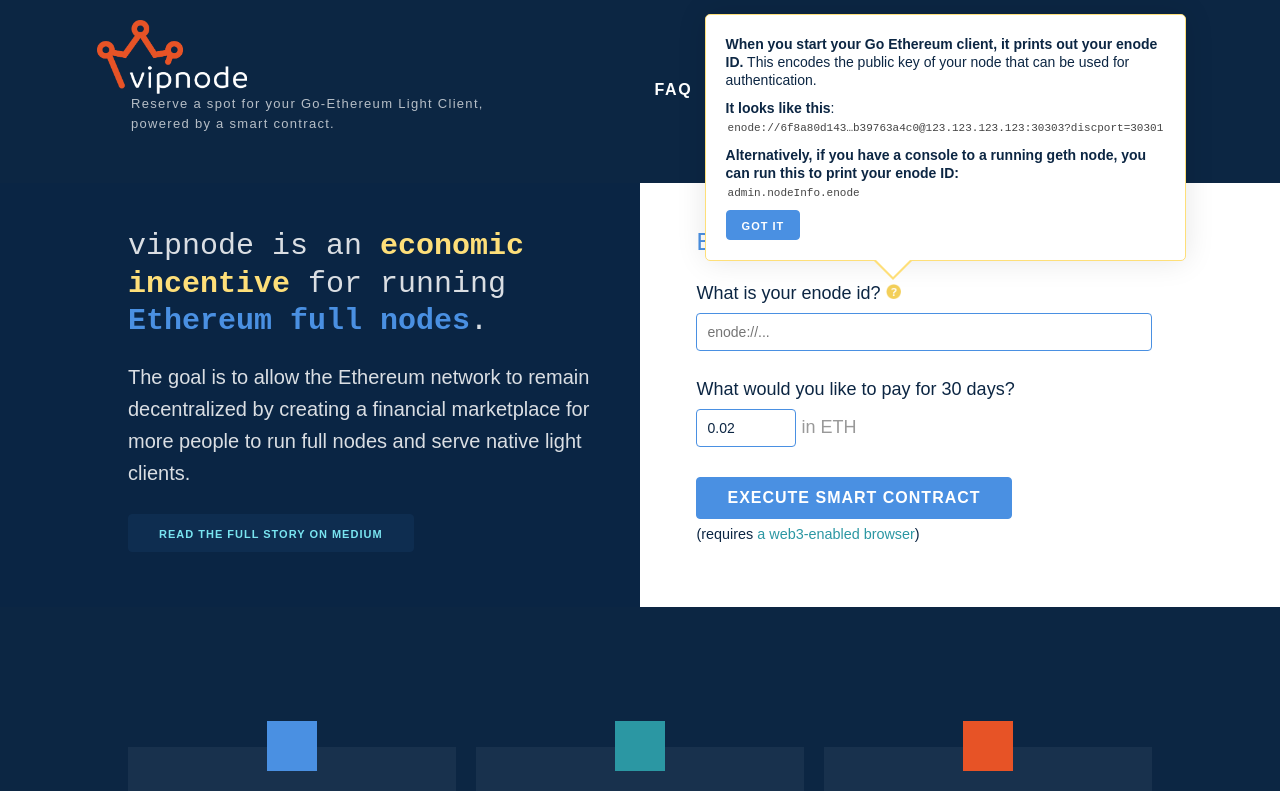
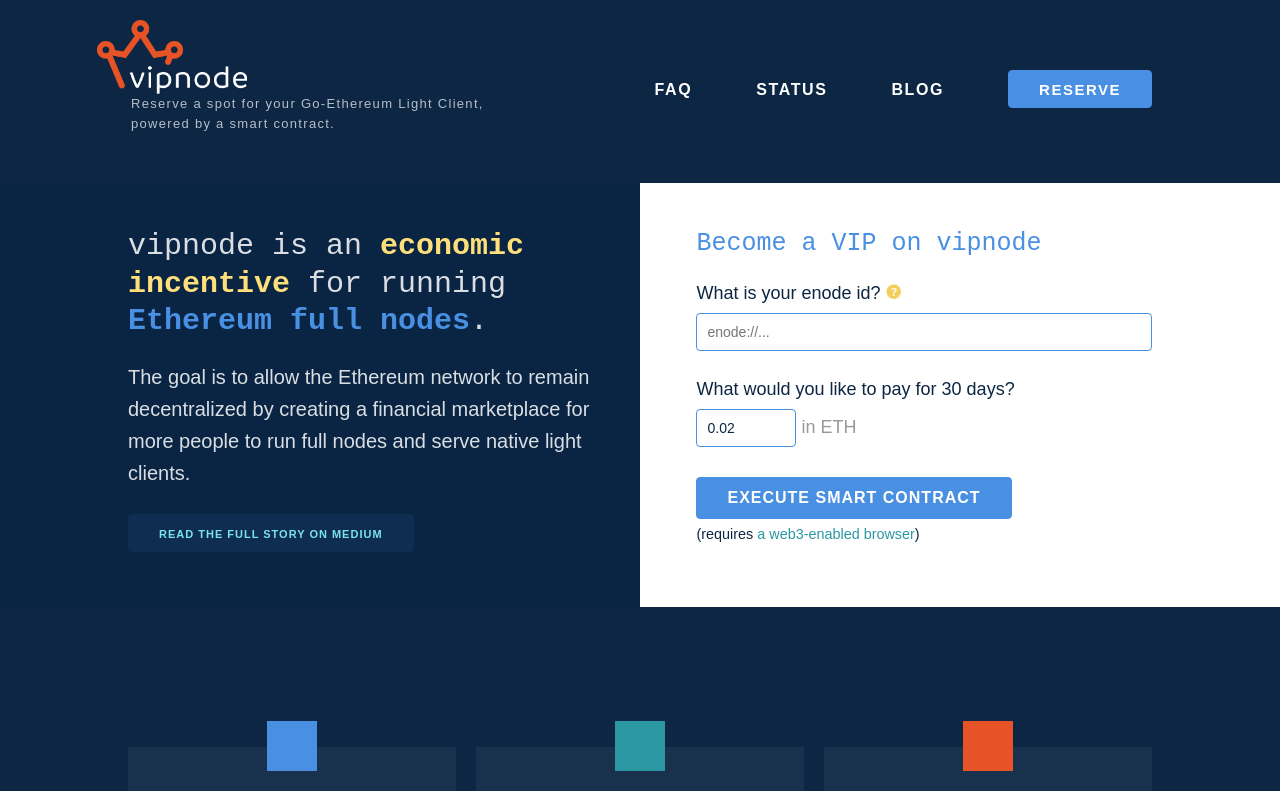
Before and after one commit to vipnode/vipnode.org, a Nuxt app: page / in a window 1280 px wide. Shown: the top 791 px of the page. Built offline with nearby package versions, Linux system fonts and the light colour scheme.

Commit message:
Tooltip working with a bit of Vue

```diff
--- a/assets/scss/base.scss
+++ b/assets/scss/base.scss
@@ -80,10 +80,12 @@
   height: 15px;
   display: inline-block;
   background-size: cover;
+  cursor: pointer;
 }
 
 .tooltip {
   //width: 400px;
+  //display: none;
   background-color: #fff;
   border: 1px solid $highlight;
   border-radius: 5px;
--- a/components/Contract.vue
+++ b/components/Contract.vue
@@ -5,14 +5,14 @@
       <li v-for="msg in messages" :class="msg.kind">{{msg.body}}</li>
     </ul>
     <label for="enode">What is your enode id?
-      <div class="tooltip-container">
-        <div class="enode-help tooltip">
+      <div class="tooltip-container" v-on:click="tooltip=!tooltip">
+        <div class="enode-help tooltip" v-if="tooltip">
           <p><strong>When you start your Go Ethereum client, it prints out your enode ID.</strong> This encodes the public key of your node that can be used for authentication.</p>
           <p><strong>It looks like this</strong>:<br/>
           <code>enode://6f8a80d143…b39763a4c0@123.123.123.123:30303?discport=30301</code></p>
           <p><strong>Alternatively, if you have a console to a running geth node, you can run this to print your enode ID:</strong></br>
           <code>admin.nodeInfo.enode</code></p>
-          <a href="" class="button button-primary">Got it</a>
+          <button type="button" class="button-primary">Got it</button>
         </div>
       </div>
     </label>
@@ -48,6 +48,8 @@
       amount: '0.02',
       messages: [],
       pendingTx: '',
+      tooltip: false,
+      hi: true,
     }
   },
   methods: {
```
